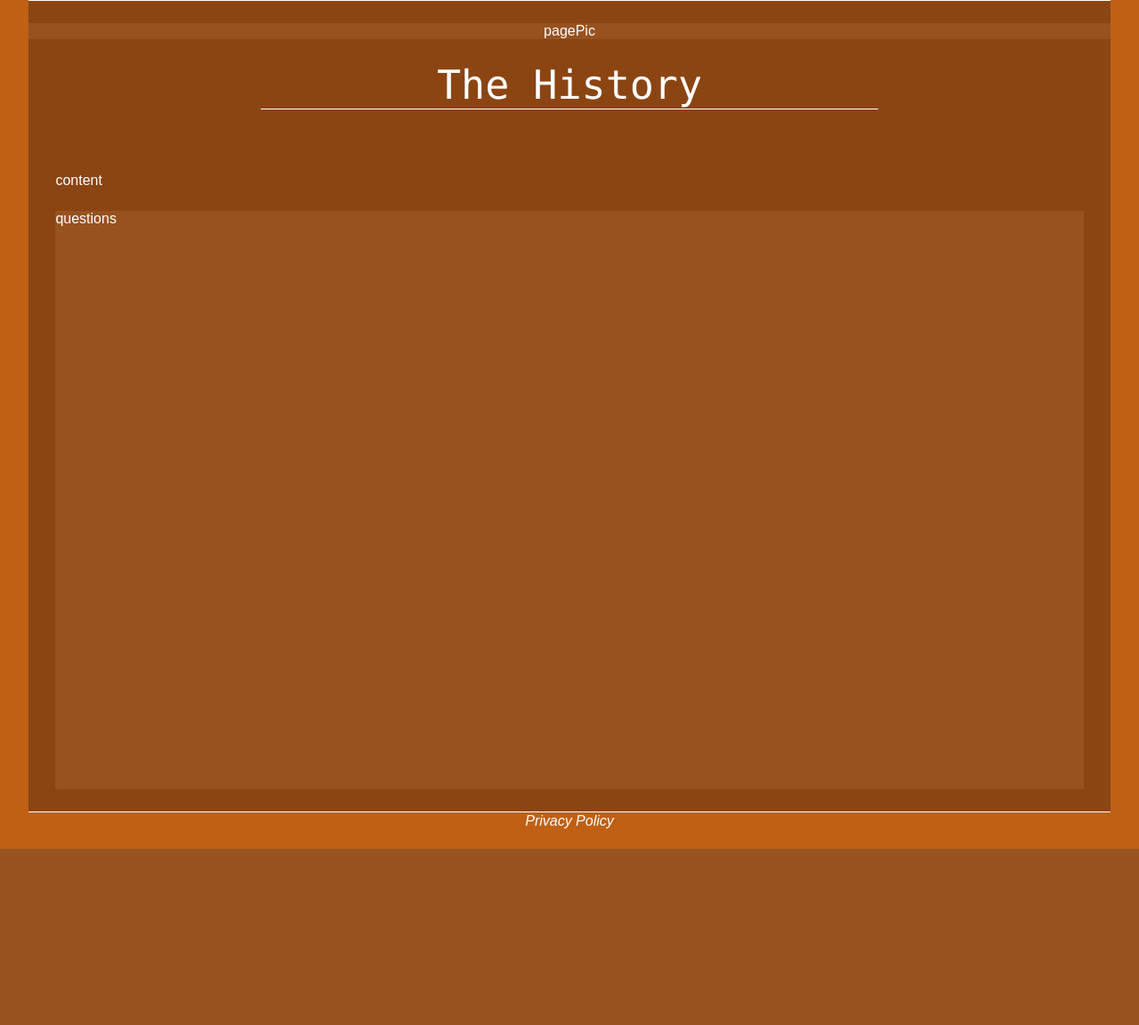
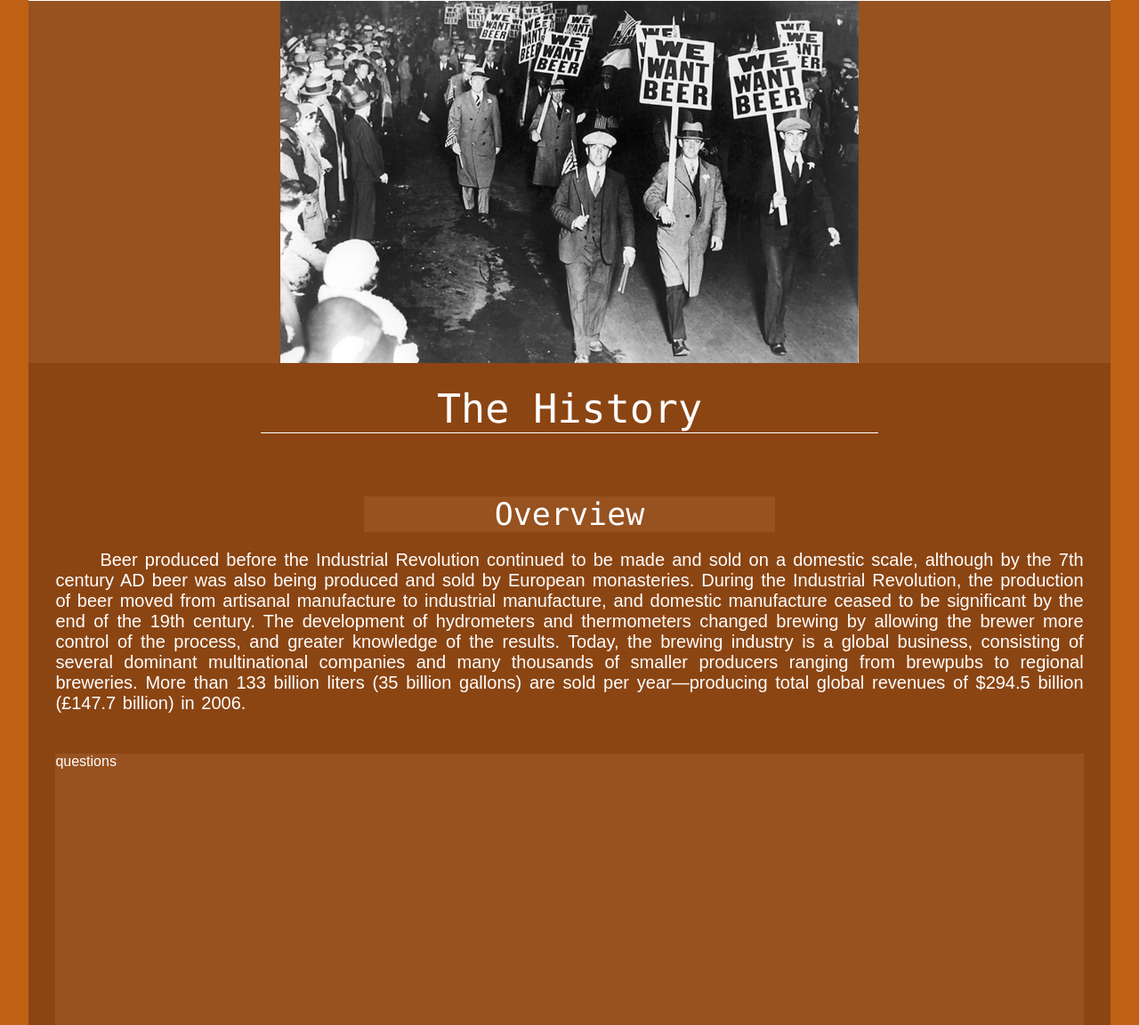
Before and after one commit to nmerck1/StoutPages, a PHP site: page /deleted/history.php in a window 1280 px wide. Shown: the part 100-1252 px from the top of the page at 89% size. Before the commit the page ends 1054 px from the top, so only its background shows below. Run offline with PHP 8.4, Linux system fonts and the light colour scheme.

Commit message:
update
2

```diff
--- a/css/style.css
+++ b/css/style.css
@@ -234,7 +234,8 @@ div {
 
 /* parts in content */
 #ingredients, #malting, #mashing, #boiling,
-#fermentation, #bottling, #questionsTitle {
+#fermentation, #bottling, #questionsTitle,
+#overview {
 	color: white;
 	margin: auto;
 	position: relative;
@@ -421,9 +422,26 @@ font-family: 'Pompiere', cursive;
 	position: relative;
 }
 
+#historyPic {
+	width: 650px;
+	position: relative;
+}
+
 #typesPart {
 	text-indent: 0px;
 	font-family: monospace;
 	font-size: 30px;
 	min-height: 270px;
 }
+/*	this beautiful css restricts users to
+	select anything with the class
+	name: "unselectable"
+	// Example:   class="unselectable"
+ */
+
+*.unselectable {
+	-moz-user-select: -moz-none;
+	-webkit-user-select: none;
+	-ms-user-select: none;
+	user-select: none;
+}
--- /dev/null
+++ b/deleted/history.php
@@ -0,0 +1,115 @@
+<?php
+
+/*
+ *      Programmer:  Nathaniel Merck
+ */
+
+
+$PHP_SELF = htmlspecialchars($_SERVER['PHP_SELF']);
+
+echo <<< HTML
+
+<html>
+
+
+<head>
+	<link rel="stylesheet" type="text/css" href="../css/style.css"/>
+	<link href="https://fonts.googleapis.com/css?family=Poiret+One|Tangerine" rel="stylesheet">
+</head>
+
+<body>
+
+    <header>
+
+        <p id="websiteName">
+            StoutPages
+        </p>
+        <!--
+        <img id="logo" src="img/logo.PNG" alt="Website Logo" align="top-left">
+        -->
+        <div id="topLinks">
+            <ul>
+                <li><a href="../process.php"> PROCESS </a></li>
+
+                <li><a href="../types.php"> TYPES </a></li>
+
+                <li><a href="../stats.php"> STATISTICS </a></li>
+
+                <li><a href="history.php"> HISTORY </a></li>
+
+                <li><a href="../profile.php"> PROFILE </a></li>
+
+                <li><a id="logout" href="../index.php"> LOGOUT </a></li>
+            </ul>
+        </div>
+
+    </header>
+
+	<div id="line">
+    </div>
+
+
+	<section> <!-- class="flex-container"     ~not needed~ -->
+
+
+	    <div id="pagePic">
+	        <!--   picture here (Size of this div will be the same for all pages using it)  -->
+	        <img id="historyPic" src="../img/historyBeer.jpg" align="top">
+        </div>
+
+            <div id="space">
+            </div>
+
+        <div id="title">
+            <h2 id="titleWord"> The History </h2>
+        </div>
+
+            <div id="space">
+            </div>
+
+        <div id="content">      <!--  start of content div  -->
+
+            <h2 id="overview"> Overview </h2>
+
+            <p>
+                Beer produced before the Industrial Revolution continued to be made
+                and sold on a domestic scale, although by the 7th century AD beer was
+                also being produced and sold by European monasteries. During the
+                Industrial Revolution, the production of beer moved from artisanal
+                manufacture to industrial manufacture, and domestic manufacture ceased
+                to be significant by the end of the 19th century. The development
+                of hydrometers and thermometers changed brewing by allowing the brewer
+                more control of the process, and greater knowledge of the results.
+                Today, the brewing industry is a global business, consisting of several
+                dominant multinational companies and many thousands of smaller producers
+                ranging from brewpubs to regional breweries. More than 133 billion
+                liters (35 billion gallons) are sold per year—producing total global
+                revenues of $294.5 billion (£147.7 billion) in 2006.
+
+            </p>
+        </div>                  <!--  end of content div   -->
+
+            <div id="space">
+            </div>
+
+        <div id="questions">    <!--  start of questions div  -->
+            questions
+        </div>                  <!--  end of questions div   -->
+
+            <div id="space">
+            </div>
+
+	</section>
+
+	<div id="lineBottom">
+    </div>
+
+	<footer>
+	    <a href="../privacy.html"> Privacy Policy </a>
+	</footer>
+</body>
+
+
+</html>
+
+HTML;
--- a/history.php
+++ /dev/null
@@ -1,99 +0,0 @@
-<?php
-
-/*
- *      Programmer:  Nathaniel Merck
- */
-
-
-$PHP_SELF = htmlspecialchars($_SERVER['PHP_SELF']);
-
-echo <<< HTML
-
-<html>
-
-
-<head>
-	<link rel="stylesheet" type="text/css" href="css/style.css"/>
-	<link href="https://fonts.googleapis.com/css?family=Poiret+One|Tangerine" rel="stylesheet">
-</head>
-
-<body>
-
-    <header>
-
-        <p id="websiteName">
-            StoutPages
-        </p>
-        <!--
-        <img id="logo" src="img/logo.PNG" alt="Website Logo" align="top-left">
-        -->
-        <div id="topLinks">
-            <ul>
-                <li><a href="process.php"> PROCESS </a></li>
-
-                <li><a href="types.php"> TYPES </a></li>
-
-                <li><a href="stats.php"> STATISTICS </a></li>
-
-                <li><a href="history.php"> HISTORY </a></li>
-
-                <li><a href="profile.php"> PROFILE </a></li>
-
-                <li><a id="logout" href="index.php"> LOGOUT </a></li>
-            </ul>
-        </div>
-
-    </header>
-
-	<div id="line">
-    </div>
-
-
-	<section> <!-- class="flex-container"     ~not needed~ -->
-
-            <div id="space">
-            </div>
-
-	    <div id="pagePic">
-	        <!--   picture here (Size of this div will be the same for all pages using it)  -->
-	        pagePic
-        </div>
-
-            <div id="space">
-            </div>
-
-        <div id="title">
-            <h2 id="titleWord"> The History </h2>
-        </div>
-
-            <div id="space">
-            </div>
-
-        <div id="content">
-            content
-        </div>
-
-            <div id="space">
-            </div>
-
-        <div id="questions">
-            questions
-        </div>
-
-            <div id="space">
-            </div>
-
-	</section>
-
-	<div id="lineBottom">
-    </div>
-
-	<footer>
-	    <a href="privacy.html"> Privacy Policy </a>
-	</footer>
-</body>
-
-
-</html>
-
-HTML;
--- a/process.php
+++ b/process.php
@@ -36,7 +36,7 @@ echo <<< HTML
 
                 <li><a href="stats.php"> STATISTICS </a></li>
 
-                <li><a href="history.php"> HISTORY </a></li>
+                <!-- <li><a href="deleted/history.php"> HISTORY </a></li> -->
 
                 <li><a href="profile.php"> PROFILE </a></li>
 
--- a/types.php
+++ b/types.php
@@ -34,7 +34,7 @@ echo <<< HTML
 
                 <li><a href="stats.php"> STATISTICS </a></li>
 
-                <li><a href="history.php"> HISTORY </a></li>
+                <!--  <li><a href="deleted/history.php"> HISTORY </a></li>  -->
 
                 <li><a href="profile.php"> PROFILE </a></li>
 
@@ -324,7 +324,6 @@ echo <<< HTML
             </div>
 
 
-
             <div id="space">        <!-- end of questions div   -->
             </div>
 
```
Also changed, not shown: profile.php (+1 -8 lines), stats.php (+1 -7 lines), img/historyBeer.jpg (added).
